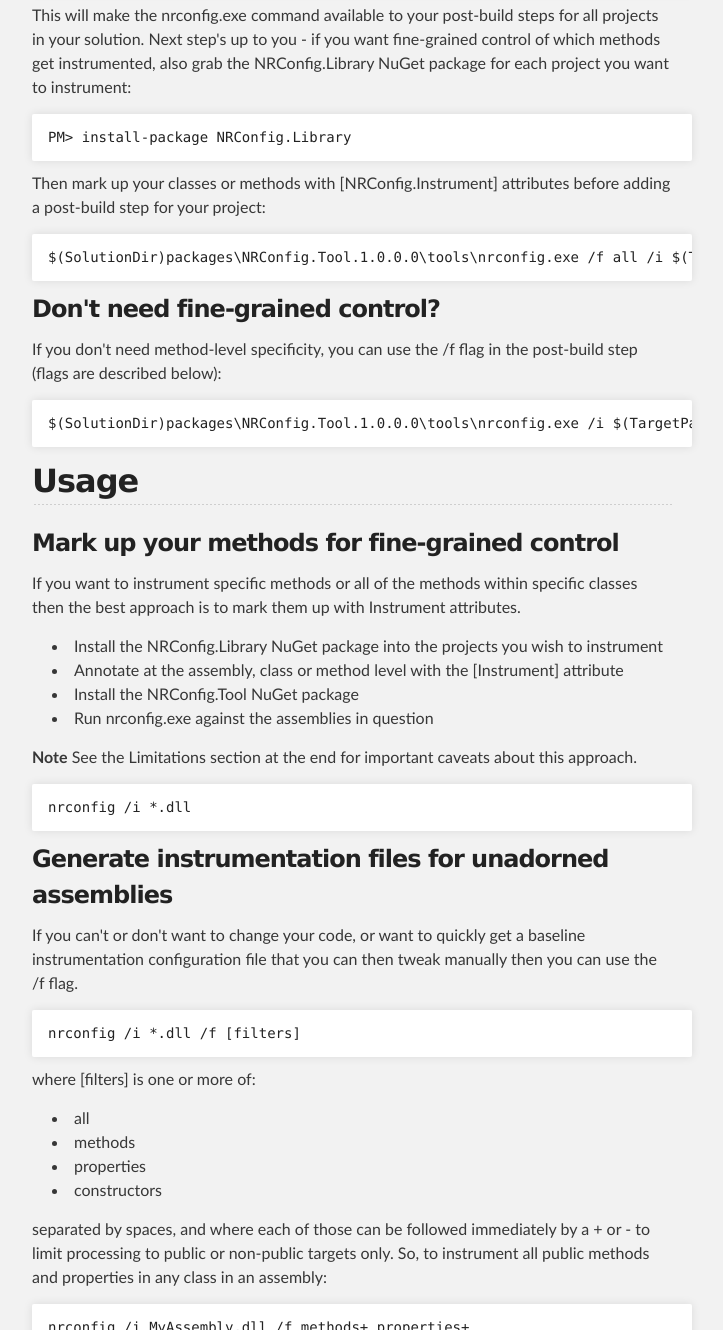
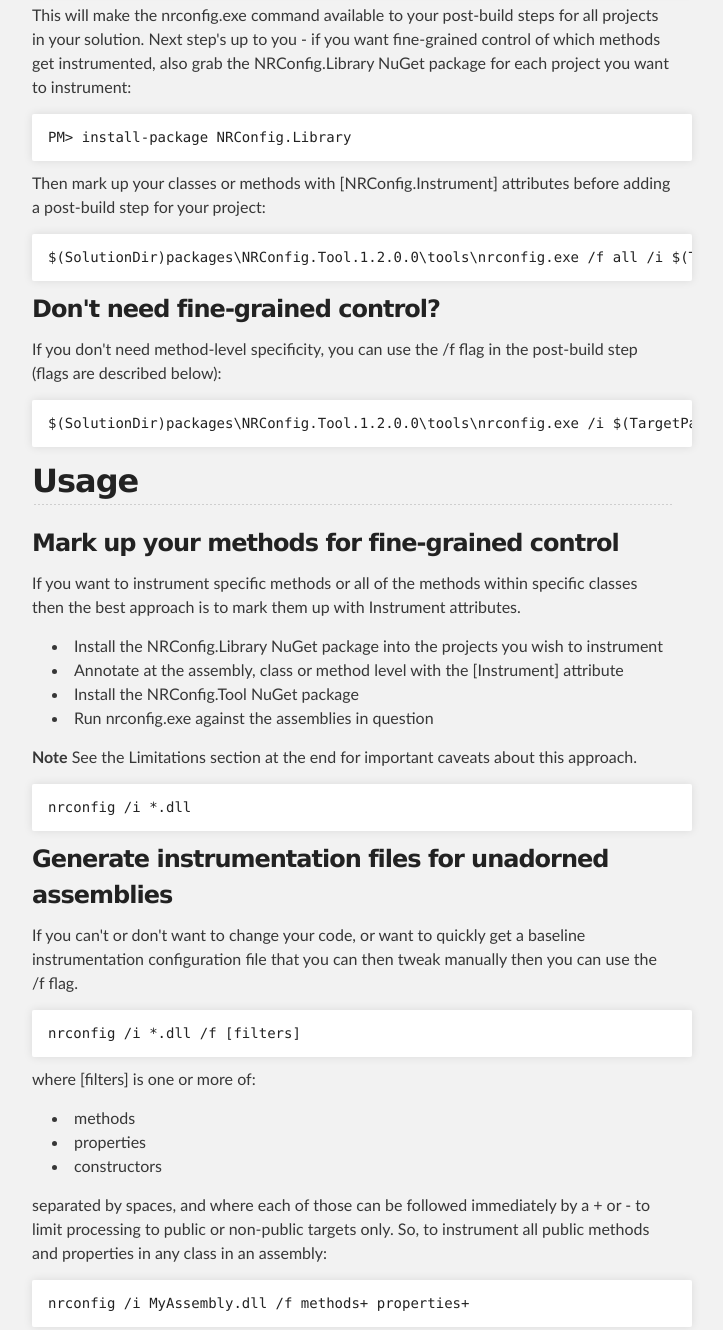
Before and after one commit to Pablissimo/nrconfig, a plain HTML site: page index.html in a window 1280 px wide. Shown: the part 854-2184 px from the top of the page, without its empty margins (288-1011 px from the left). Drawn offline with Linux system fonts and the light colour scheme.

```diff
--- a/index.html
+++ b/index.html
@@ -56,14 +56,14 @@
 
 <p>Then mark up your classes or methods with [NRConfig.Instrument] attributes before adding a post-build step for your project:</p>
 
-<pre><code>$(SolutionDir)packages\NRConfig.Tool.1.0.0.0\tools\nrconfig.exe /f all /i $(TargetPath) /o $(TargetDir)$(TargetName).NewRelic.xml
+<pre><code>$(SolutionDir)packages\NRConfig.Tool.1.2.0.0\tools\nrconfig.exe /f all /i $(TargetPath) /o $(TargetDir)$(TargetName).NewRelic.xml
 </code></pre>
 
 <h3>Don't need fine-grained control?</h3>
 
 <p>If you don't need method-level specificity, you can use the /f flag in the post-build step (flags are described below):</p>
 
-<pre><code>$(SolutionDir)packages\NRConfig.Tool.1.0.0.0\tools\nrconfig.exe /i $(TargetPath) /o $(TargetDir)$(TargetName).NewRelic.xml
+<pre><code>$(SolutionDir)packages\NRConfig.Tool.1.2.0.0\tools\nrconfig.exe /i $(TargetPath) /o $(TargetDir)$(TargetName).NewRelic.xml
 </code></pre>
 
 <h2>Usage</h2>
@@ -92,7 +92,6 @@
 <p>where [filters] is one or more of:</p>
 
 <ul>
-<li>all</li>
 <li>methods</li>
 <li>properties</li>
 <li>constructors</li>
```
Also changed, not shown: params.json (+1 -1 lines).
